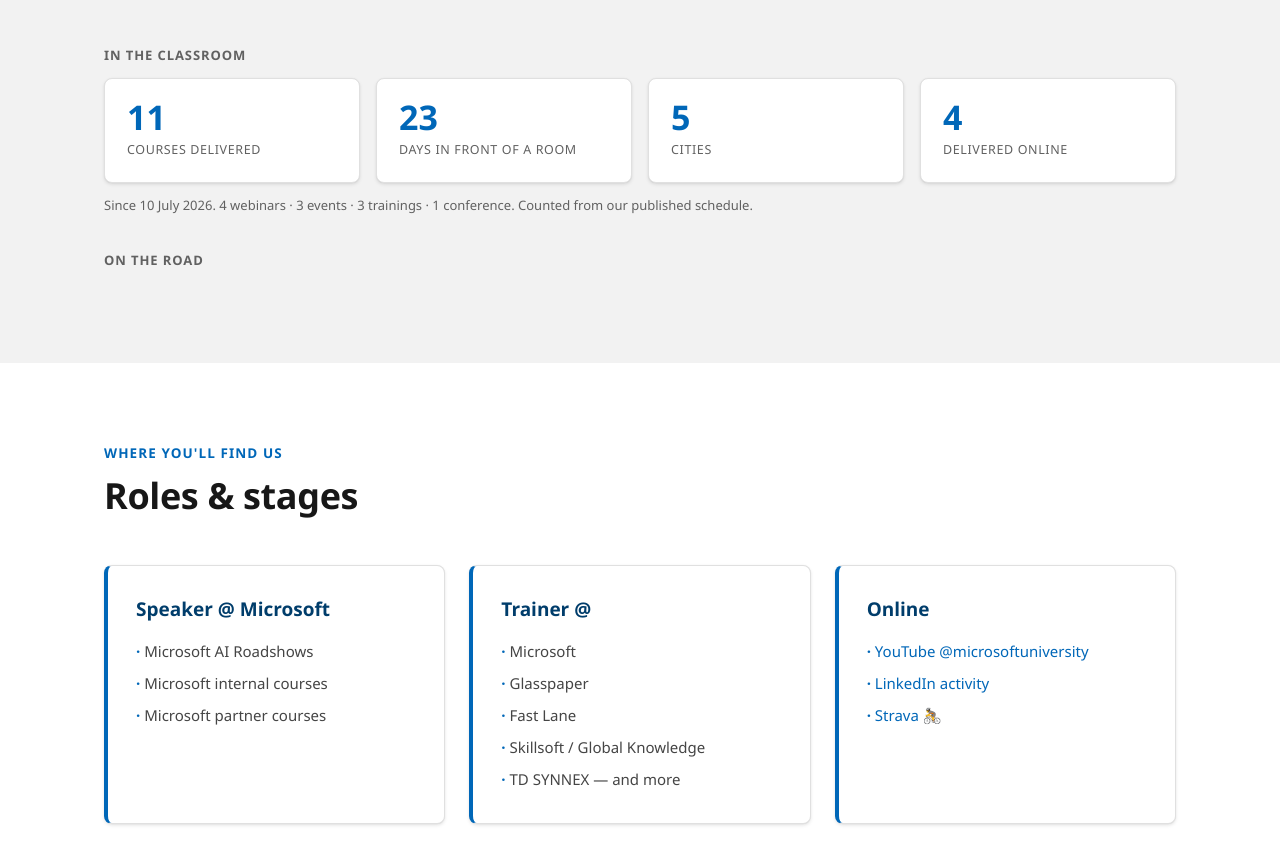
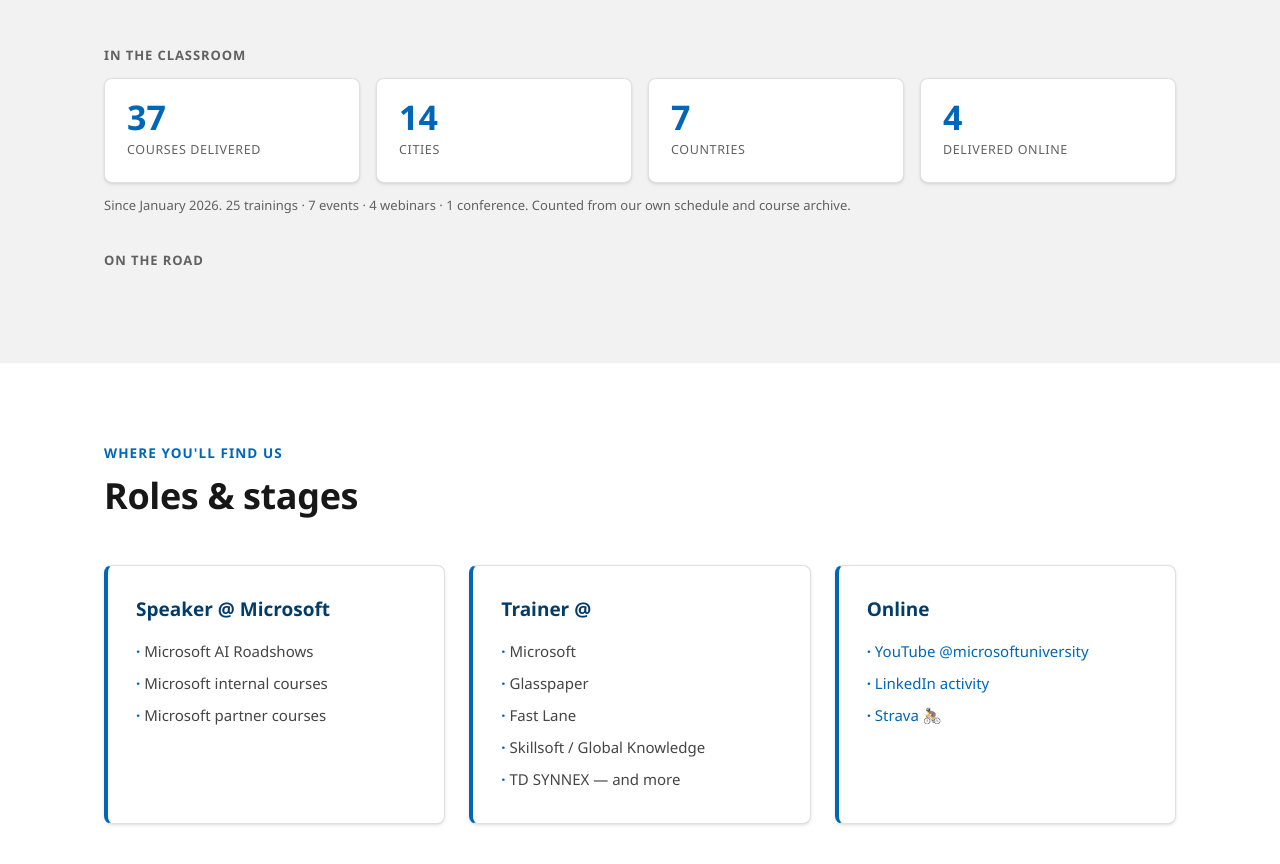
Before and after one commit to alexdejongcom/msftuniversity, a plain HTML site: page about.html in a window 1280 px wide. Shown: the part 1641-2505 px from the top of the page. Drawn offline with Linux system fonts and the light colour scheme; no server answers.

Commit message:
Backfill 26 delivered courses (Jan-Jul) as a month-precision archive

```diff
--- a/about.html
+++ b/about.html
@@ -116,8 +116,8 @@
     <h3 class="road-cap">In the classroom</h3>
     <div class="road-strip" id="taught-strip">
       <div class="road-stat"><strong id="taught-count">—</strong><span>courses delivered</span></div>
-      <div class="road-stat"><strong id="taught-days">—</strong><span>days in front of a room</span></div>
       <div class="road-stat"><strong id="taught-cities">—</strong><span>cities</span></div>
+      <div class="road-stat"><strong id="taught-countries">—</strong><span>countries</span></div>
       <div class="road-stat"><strong id="taught-online">—</strong><span>delivered online</span></div>
     </div>
     <p id="taught-note" style="font-size:13px;color:var(--ink-faint);margin-top:12px"></p>
@@ -273,54 +273,54 @@
 
 <script src="js/events.js"></script>
 <script>
-/* "In the classroom" — derived from js/events.js, the same list the events
-   page renders. Counts anything whose start date has passed, so a course
-   running right now is already included.
+/* "In the classroom" — built from two lists in js/events.js:
 
-   Note on the window: events.js is a forward-looking schedule, so it only
-   reaches as far back as its oldest surviving entry. The caption below says
-   which date that is rather than implying a full calendar year. Backfill
-   older events into events.js and this stretches to cover them by itself. */
+     EVENTS     the live schedule; anything whose start date has passed
+                counts, so a course running right now is included
+     DELIVERED  the archive of past courses, month precision only
+
+   Both are normalised to a "YYYY-MM" sort key so the window label is
+   honest about how far back the record actually goes. */
 (function () {
   "use strict";
   var strip = document.getElementById("taught-strip");
   var note = document.getElementById("taught-note");
-  if (typeof EVENTS === "undefined" || !EVENTS.length) { strip.remove(); note.remove(); return; }
+  var live = typeof EVENTS !== "undefined" ? EVENTS : [];
+  var past = typeof DELIVERED !== "undefined" ? DELIVERED : [];
 
   var today = new Date(); today.setHours(0, 0, 0, 0);
   var day = function (s) { return new Date(s + "T00:00:00"); };
 
-  var done = EVENTS.filter(function (e) { return day(e.date) <= today; })
-                   .sort(function (a, b) { return a.date < b.date ? -1 : 1; });
+  var done = live
+    .filter(function (e) { return e.date && day(e.date) <= today; })
+    .map(function (e) { return { key: e.date.slice(0, 7), type: e.type, city: e.city }; })
+    .concat(past.map(function (e) { return { key: e.month, type: e.type, city: e.city }; }))
+    .sort(function (a, b) { return a.key < b.key ? -1 : 1; });
+
   if (!done.length) { strip.remove(); note.remove(); return; }
 
-  /* days actually delivered — a multi-day course still running only counts
-     the days that have happened */
-  var days = done.reduce(function (n, e) {
-    var end = day(e.end || e.date);
-    if (end > today) end = today;
-    return n + Math.round((end - day(e.date)) / 86400000) + 1;
-  }, 0);
+  var online = 0, cities = {}, countries = {}, byType = {};
+  done.forEach(function (e) {
+    if (/^online/i.test(e.city)) { online++; }
+    else {
+      cities[e.city] = 1;
+      countries[e.city.split(",").pop().trim()] = 1;
+    }
+    byType[e.type || "Session"] = (byType[e.type || "Session"] || 0) + 1;
+  });
 
-  var online = done.filter(function (e) { return /^online/i.test(e.city); });
-  var cities = {};
-  done.forEach(function (e) { if (!/^online/i.test(e.city)) cities[e.city] = 1; });
-
-  var byType = {};
-  done.forEach(function (e) { byType[e.type || "Session"] = (byType[e.type || "Session"] || 0) + 1; });
   var mix = Object.keys(byType).sort(function (a, b) { return byType[b] - byType[a]; })
     .map(function (t) { return byType[t] + " " + t.toLowerCase() + (byType[t] === 1 ? "" : "s"); })
     .join(" · ");
 
   function set(id, v) { document.getElementById(id).textContent = v; }
   set("taught-count", done.length);
-  set("taught-days", days);
   set("taught-cities", Object.keys(cities).length);
-  set("taught-online", online.length);
+  set("taught-countries", Object.keys(countries).length);
+  set("taught-online", online);
 
-  var since = day(done[0].date).toLocaleDateString("en-GB",
-    { day: "numeric", month: "long", year: "numeric" });
-  note.textContent = "Since " + since + ". " + mix + ". Counted from our published schedule.";
+  var since = day(done[0].key + "-01").toLocaleDateString("en-GB", { month: "long", year: "numeric" });
+  note.textContent = "Since " + since + ". " + mix + ". Counted from our own schedule and course archive.";
 })();
 </script>
 
--- a/js/events.js
+++ b/js/events.js
@@ -14,6 +14,9 @@
      venue    training partner or event name (optional)
      url      booking link (omit or "" = no button)
      soldout  true = show SOLD OUT instead of the button
+
+   See also DELIVERED at the bottom of this file: the archive of
+   courses already given, kept at month precision.
    ============================================================ */
 
 const EVENTS = [
@@ -215,3 +218,60 @@ const EVENTS = [
     url: "https://na.eventscloud.com/ereg/newreg.php?eventid=838133",
   },
 ];
+
+/* ============================================================
+   DELIVERED — the archive
+   ============================================================
+   Courses already given, kept at MONTH precision because that is
+   how they were recorded. There is deliberately no `date` field:
+   these must never surface as "upcoming" anywhere.
+
+   Only the About page reads this list, for the "In the classroom"
+   counters. The events page, the globe, the terminal and the
+   certificate generator all ignore it.
+
+   Fields:
+     month  "YYYY-MM"  the month it ran (required)
+     title  course name
+     type   "Training" | "Event" | "Webinar" | "Workshop" | "Conference"
+     city   "City, Country" or "Online"
+     venue  organiser (optional)
+
+   If exact dates ever turn up, move an entry into EVENTS above
+   with a real `date` (and `end`) and delete it from here.
+   ============================================================ */
+
+const DELIVERED = [
+  { month: "2026-01", title: "Getting Started with Copilot Studio (PL-7008)", type: "Training", city: "Bergen, NO" },
+
+  { month: "2026-02", title: "Microsoft Device Management Masterclass", type: "Training", city: "Oslo, NO" },
+  { month: "2026-02", title: "Microsoft 365 Fundamentals (MS-900)", type: "Training", city: "Bergen, NO" },
+  { month: "2026-02", title: "Microsoft Cybersecurity Architect (SC-100)", type: "Training", city: "Lillehammer, NO" },
+  { month: "2026-02", title: "Microsoft Device Management Masterclass", type: "Training", city: "Bergen, NO" },
+
+  { month: "2026-03", title: "Microsoft CSP — Copilot", type: "Event", city: "Brussels, BE", venue: "Microsoft" },
+  { month: "2026-03", title: "Agentic AI Roadshow", type: "Event", city: "Johannesburg, ZA", venue: "Microsoft" },
+  { month: "2026-03", title: "Microsoft CSP — Agentic AI", type: "Event", city: "Brussels, BE", venue: "Microsoft" },
+  { month: "2026-03", title: "Azure AI Fundamentals (AI-900)", type: "Training", city: "Oslo, NO" },
+  { month: "2026-03", title: "Azure Fundamentals (AZ-900)", type: "Training", city: "Lillehammer, NO" },
+  { month: "2026-03", title: "Microsoft Sentinel", type: "Training", city: "Zurich, CH" },
+
+  { month: "2026-04", title: "Microsoft Copilot", type: "Training", city: "Zurich, CH" },
+  { month: "2026-04", title: "Microsoft Device Management Masterclass", type: "Training", city: "Oslo, NO" },
+  { month: "2026-04", title: "Security Operations Analyst (SC-200)", type: "Training", city: "Oslo, NO" },
+
+  { month: "2026-05", title: "Copilot Studio", type: "Training", city: "Ålesund, NO" },
+  { month: "2026-05", title: "Agentic AI", type: "Training", city: "Ålesund, NO" },
+
+  { month: "2026-06", title: "Security, Compliance and Identity Fundamentals (SC-900)", type: "Training", city: "Trondheim, NO" },
+  { month: "2026-06", title: "Security", type: "Training", city: "Dilbeek, BE", venue: "Copaco" },
+  { month: "2026-06", title: "Azure Administrator (AZ-104)", type: "Training", city: "Oslo, NO" },
+  { month: "2026-06", title: "Microsoft Copilot", type: "Training", city: "London, UK" },
+  { month: "2026-06", title: "Designing Microsoft Azure Infrastructure Solutions (AZ-305)", type: "Training", city: "Oslo, NO" },
+  { month: "2026-06", title: "Azure AI Fundamentals (AI-900)", type: "Training", city: "Almere, NL" },
+  { month: "2026-06", title: "Security, Compliance and Identity Fundamentals (SC-900)", type: "Training", city: "Almere, NL" },
+  { month: "2026-06", title: "Azure Fundamentals (AZ-900)", type: "Training", city: "Almere, NL" },
+  { month: "2026-06", title: "Microsoft 365 E7 Event", type: "Event", city: "London, UK", venue: "Ingram Micro" },
+
+  { month: "2026-07", title: "Microsoft Purview", type: "Training", city: "London, UK", venue: "Ingram Micro" },
+];
```
